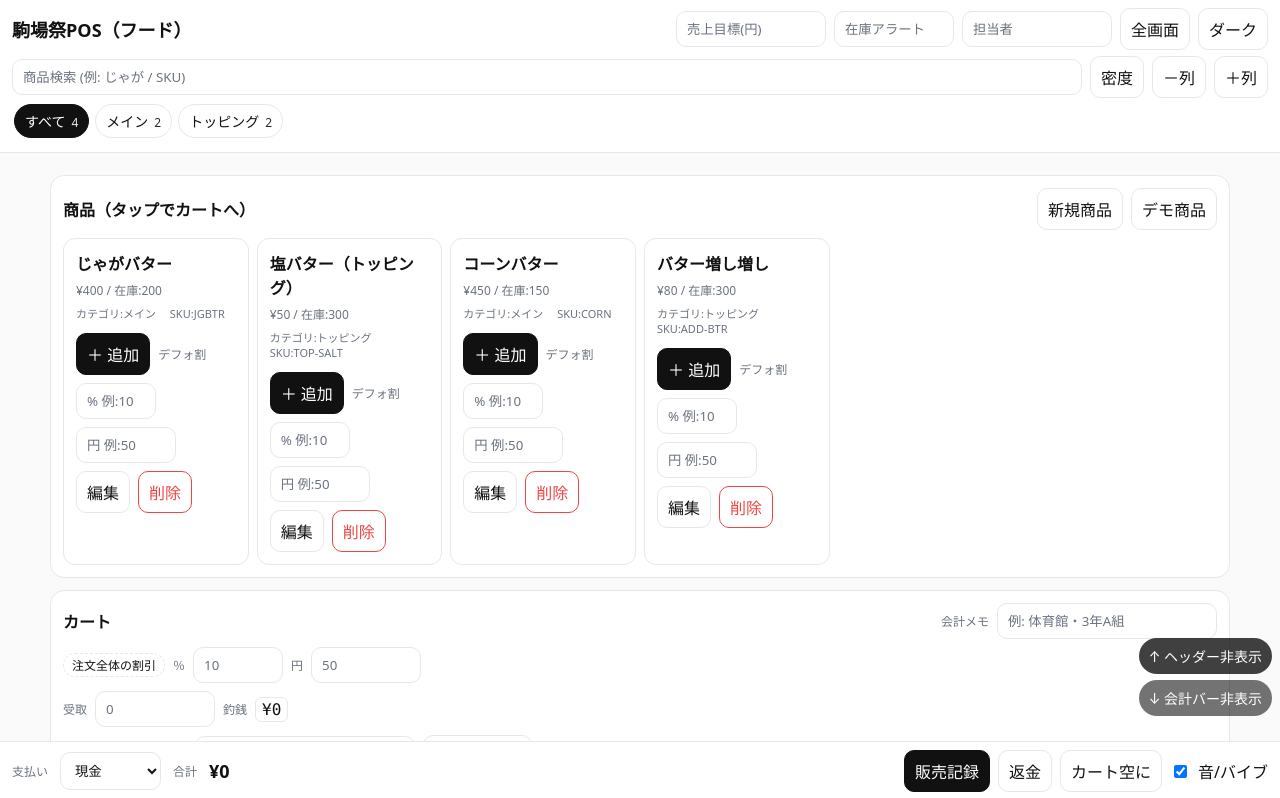
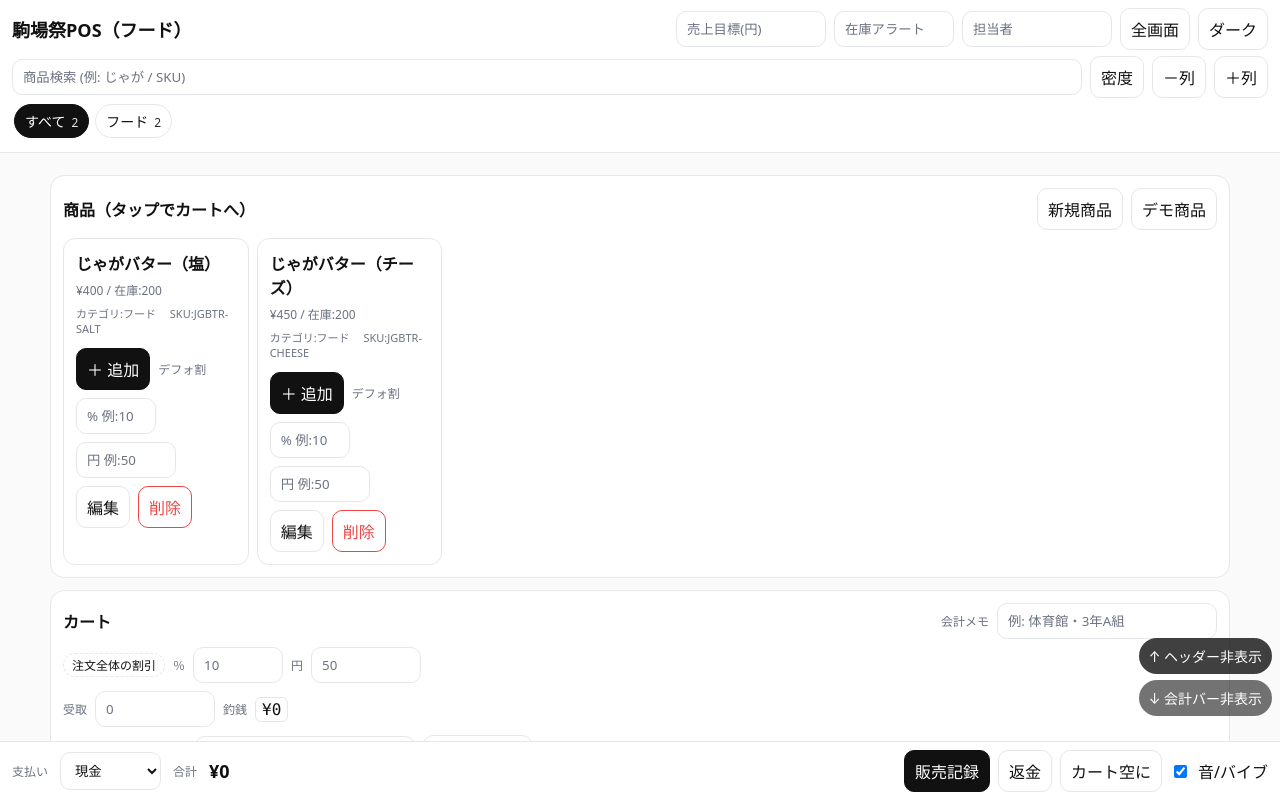
Before and after one commit to 3hyuga3/komobasai-pos2, a plain HTML site: page index.html in a window 1280 px wide. Shown: the top 798 px of the page. Drawn offline with Linux system fonts and the light colour scheme.

Commit message:
Update index.html

```diff
--- a/index.html
+++ b/index.html
@@ -762,11 +762,28 @@ function needDemoSeed(arr){
 }
 if(needDemoSeed(items)){
   items = [
-    {id:crypto.randomUUID(),name:"じゃがバター",price:400,stock:200,sku:"JGBTR",cat:"メイン",dPct:0,dYen:0},
-    {id:crypto.randomUUID(),name:"塩バター（トッピング）",price:50,stock:300,sku:"TOP-SALT",cat:"トッピング",dPct:0,dYen:0},
-    {id:crypto.randomUUID(),name:"コーンバター",price:450,stock:150,sku:"CORN",cat:"メイン",dPct:0,dYen:0},
-    {id:crypto.randomUUID(),name:"バター増し増し",price:80,stock:300,sku:"ADD-BTR",cat:"トッピング",dPct:0,dYen:0}
+    {
+      id: crypto.randomUUID(),
+      name: "じゃがバター（塩）",
+      price: 400,
+      stock: 200,          // 在庫は適当に。あとからUIから変えられる
+      sku: "JGBTR-SALT",
+      cat: "フード",
+      dPct: 0,
+      dYen: 0
+    },
+    {
+      id: crypto.randomUUID(),
+      name: "じゃがバター（チーズ）",
+      price: 450,
+      stock: 200,
+      sku: "JGBTR-CHEESE",
+      cat: "フード",
+      dPct: 0,
+      dYen: 0
+    }
   ];
+  // 初回のみ保存（既存がある時は上書きしない）
   write(LS_I, items);
 }
 
```
